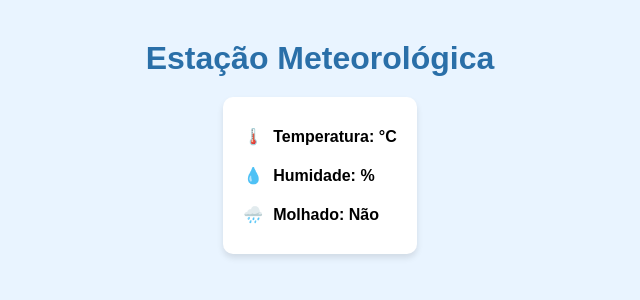
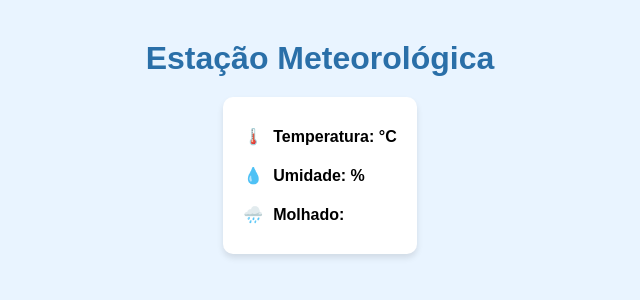
Before and after one commit to jecrs687/esp32-weather-front, a Next.js app: page / in a window 1280 px wide. Shown: the top 300 px of the page, without its empty margins (320-960 px from the left). Built offline with nearby package versions, Linux system fonts and the light colour scheme; no server answers.

Commit message:
fix value handling

```diff
--- a/src/app/page.tsx
+++ b/src/app/page.tsx
@@ -24,6 +24,12 @@ export default function Home() {
     }, 4000)
   }, [])
 
+  function wetValue(value){
+    if(value){
+      return value == 1? "Sim": "Não"
+    }
+  }
+
   return (
     <div className={styles.container}>
       <h1 className={styles.title}>Estação Meteorológica</h1>
@@ -34,11 +40,12 @@ export default function Home() {
         </div>
         <div className={styles.dataPoint}>
           <span className={styles.icon}>💧</span>
-          <span className={styles.data}>Humidade: {data.humidate}%</span>
+          <span className={styles.data}>Umidade: {data.humidate}%</span>
         </div>
         <div className={styles.dataPoint}>
           <span className={styles.icon}>🌧️</span>
-          <span className={styles.data}>Molhado: {data.molhado == 1? "Sim": "Não"}</span>
+          <span className={styles.data}>Molhado: {wetValue(data.molhado)}
+          </span>
         </div>
       </div>
     </div>
```
